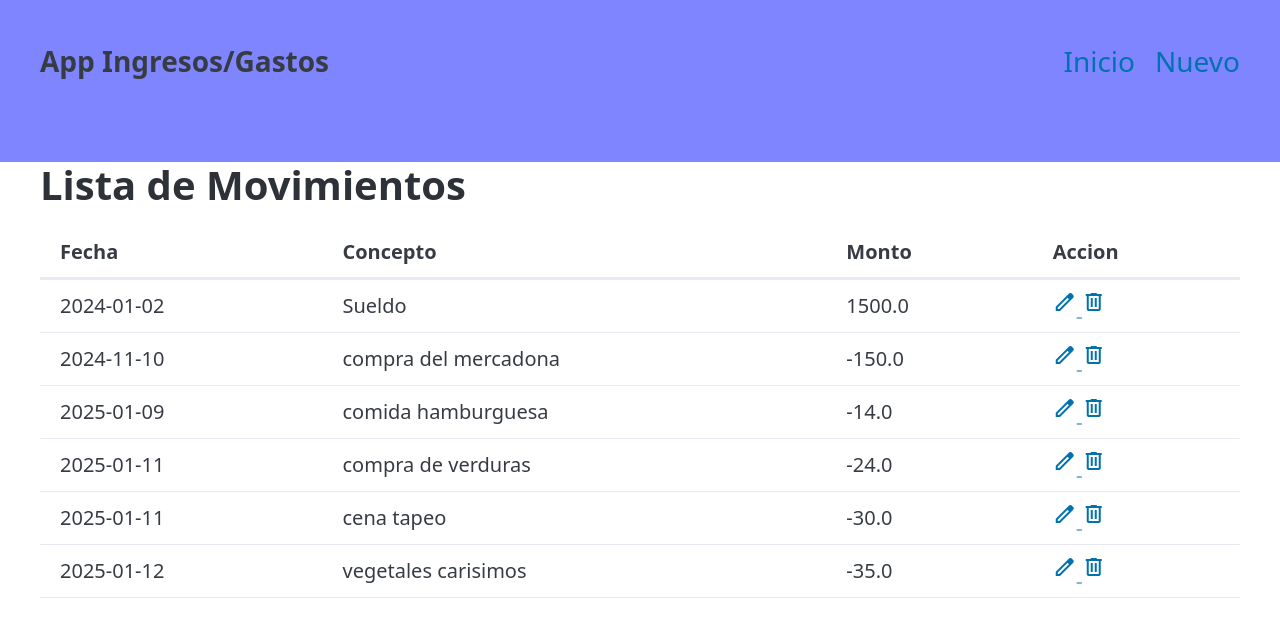
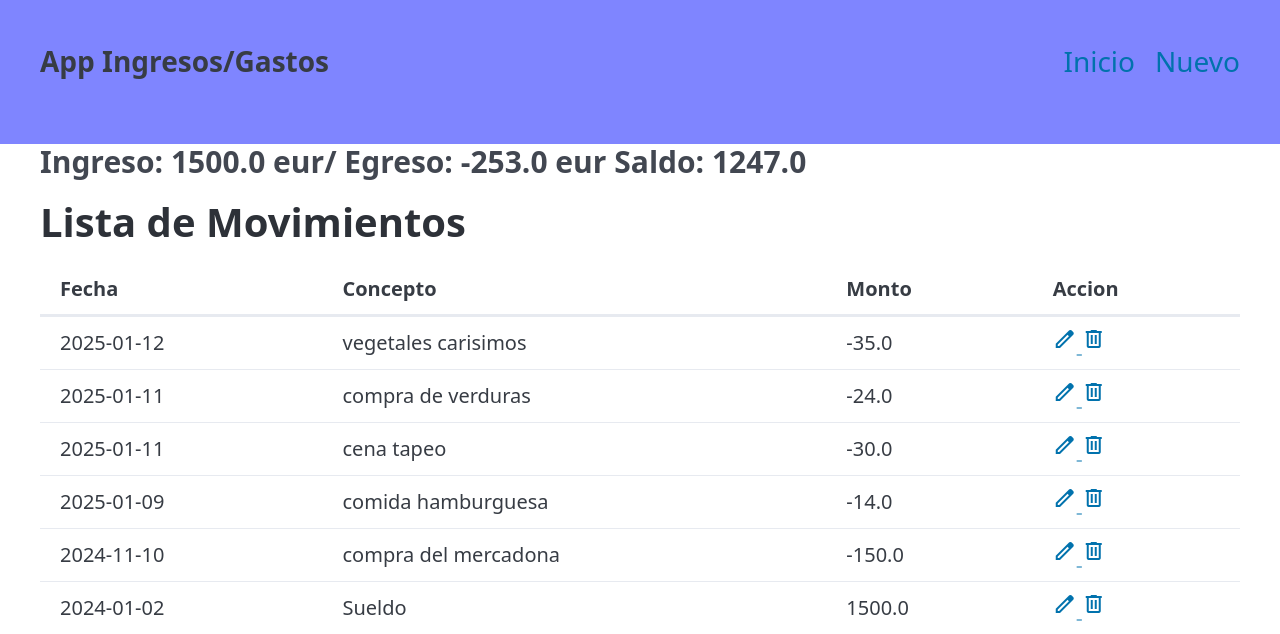
Before and after one commit to SergeySoto/flask-classic, a Flask app: page / in a window 1280 px wide. Shown: the top 634 px of the page. Run offline with Flask 3, Linux system fonts and the light colour scheme; data comes from the database, SQL or seed files in the repository; both versions use the stored data as it was after the commit.

Commit message:
agregado de ingresos egresos

```diff
--- a/registros_ig/models.py
+++ b/registros_ig/models.py
@@ -4,7 +4,7 @@
 
 def select_all():
 
-    conectar = Conexion('select * from movements;')
+    conectar = Conexion('select * from movements order by date desc;')
     filas = conectar.res.fetchall() #datos de columnas (1,2024-01-01,nomina enero, 1500)
     columnas = conectar.res.description #nombres de columnas (id,00000)(date,00000)(concept,00000)
 
@@ -41,3 +41,17 @@
     conectUpdate = Conexion(f'update movements set date=?, concept=? , quantity=? WHERE id={id}',registro)
     conectUpdate.con.commit()
     conectUpdate.con.close()
+
+def select_ingreso():
+    conectIngreso = Conexion('select sum(quantity) from movements where quantity >0;')
+    resultadoIngreso = conectIngreso.res.fetchall()
+    conectIngreso.con.close()
+
+    return resultadoIngreso[0][0]
+
+def select_egreso():
+    conectEgreso = Conexion('select sum(quantity) from movements where quantity <0;')
+    resultadoEgreso = conectEgreso.res.fetchall()
+    conectEgreso.con.close()
+
+    return resultadoEgreso[0][0]
--- a/registros_ig/routes.py
+++ b/registros_ig/routes.py
@@ -19,7 +19,9 @@
 @app.route('/')
 def index():
     dic = select_all()
-    return render_template('index.html',datos = dic)
+    ganancia = select_ingreso()
+    gastos = select_egreso()
+    return render_template('index.html',datos = dic,ingreso=ganancia,egreso=gastos)
 
 @app.route('/new',methods=['GET','POST'])
 def create():
@@ -29,9 +31,9 @@
         return render_template('create.html', dataForm = form)
     else:
         if form.validate_on_submit():
-            insert([request.form['date'],
-                    request.form['concept'],
-                    request.form['quantity']])
+            insert([form.date.data.isoformat(),
+                      form.concept.data,
+                      form.quantity.data])
             flash('Movimiento registrado correctamente')
             return redirect('/')
         else:
--- a/registros_ig/templates/index.html
+++ b/registros_ig/templates/index.html
@@ -11,6 +11,8 @@
     </ul>
   {% endif %}
 {% endwith %}
+
+<h3>Ingreso: {{ingreso}} eur/ Egreso: {{egreso}} eur Saldo: {{ingreso+egreso}}</h3>
 
 <h1>Lista de Movimientos</h1>
 
```
Also changed, not shown: data/db_movimientos.sqlite.
